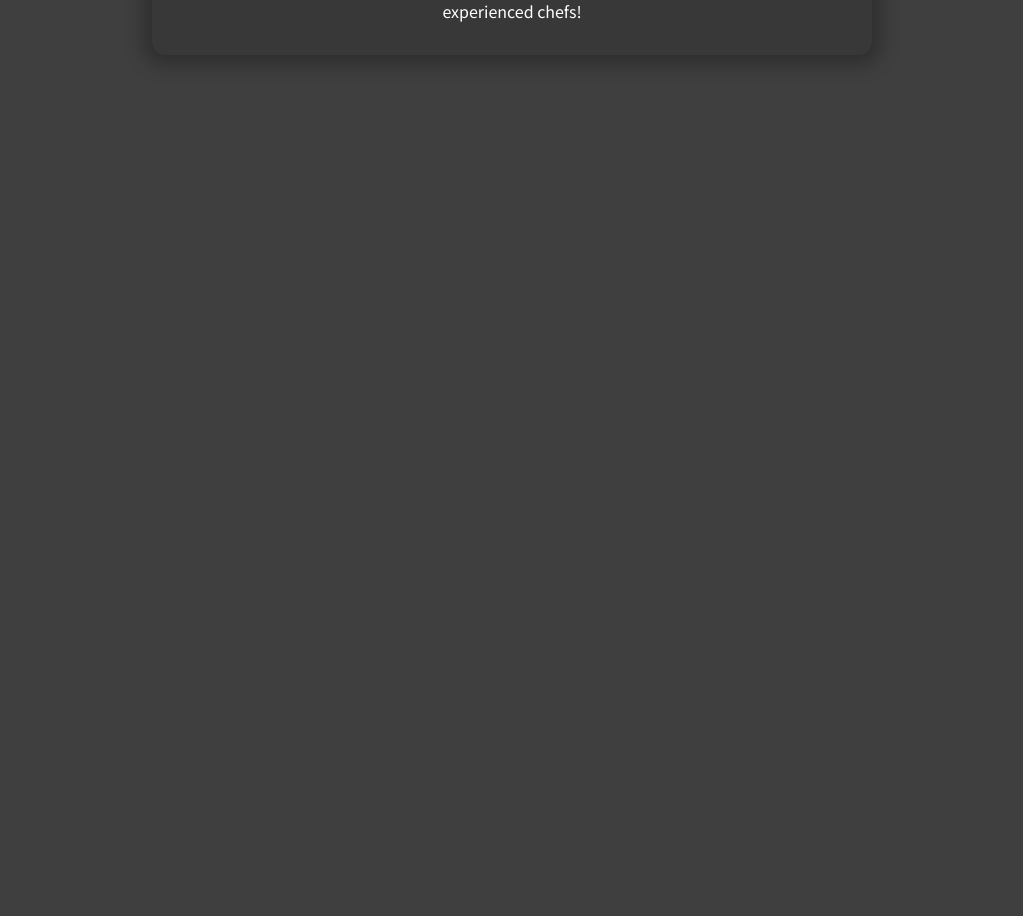
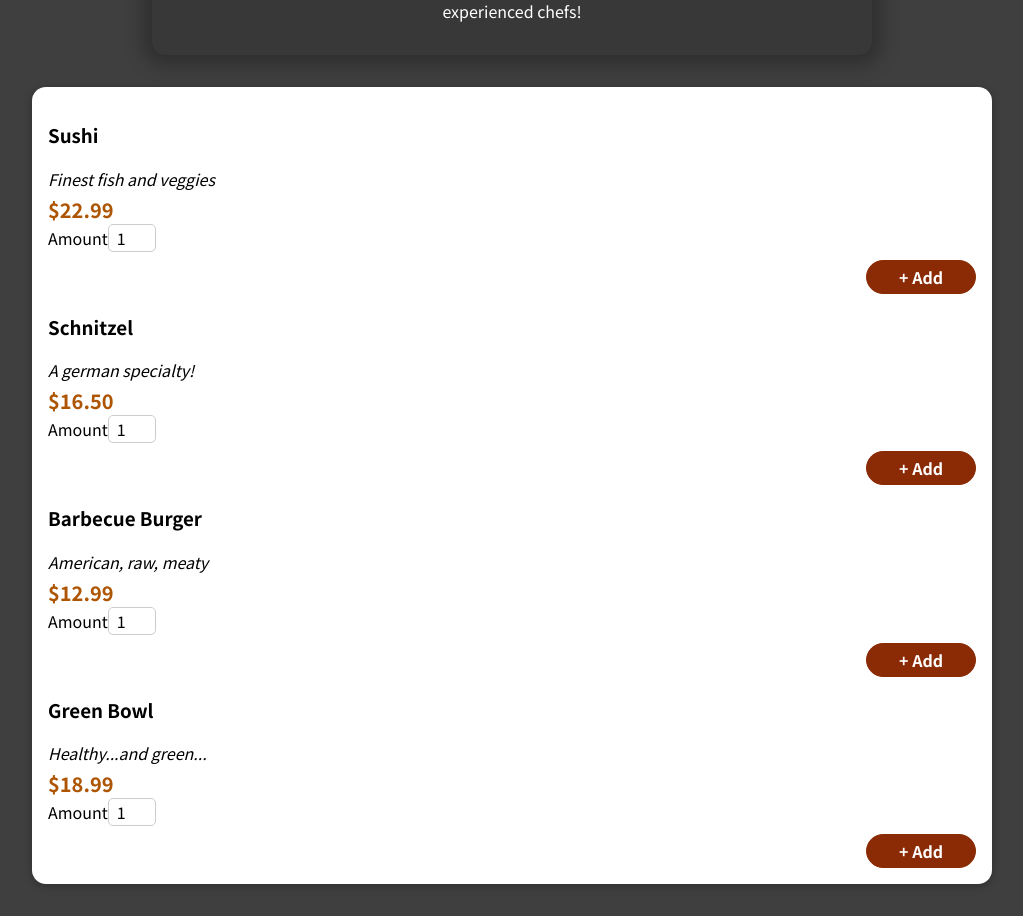
Before and after one commit to ShrutM07/Header-of-restaurant-app, a React (Create React App) app: page / in a window 1280 px wide. Shown: the part 418-1334 px from the top of the page, without its empty margins (128-1151 px from the left). Before the commit the page ends 800 px from the top, so only its background shows below. Built offline with nearby package versions, Linux system fonts and the light colour scheme.

Commit message:
Adding a Form

```diff
--- /dev/null
+++ b/src/components/Meals/AvailableMeals.js
@@ -0,0 +1,54 @@
+import Card from '../UI/Card';
+import MealItem from './MealItem/MealItem';
+import classes from './AvailableMeals.module.css';
+
+
+
+const DUMMY_MEALS = [
+    {
+      id: 'm1',
+      name: 'Sushi',
+      description: 'Finest fish and veggies',
+      price: 22.99,
+    },
+    {
+      id: 'm2',
+      name: 'Schnitzel',
+      description: 'A german specialty!',
+      price: 16.5,
+    },
+    {
+      id: 'm3',
+      name: 'Barbecue Burger',
+      description: 'American, raw, meaty',
+      price: 12.99,
+    },
+    {
+      id: 'm4',
+      name: 'Green Bowl',
+      description: 'Healthy...and green...',
+      price: 18.99,
+    },
+  ];
+
+  const AvailableMeals =() => {
+    const mealsList = DUMMY_MEALS.map((meal) => (
+        <MealItem
+        key={meal.id}
+        name={meal.name}
+        description={meal.description}
+        price={meal.price}
+        />
+    ));
+
+
+    return (
+    <section className={classes.meals}>
+        <Card>
+        <ul>{mealsList}</ul>
+        </Card>
+    </section>
+    );
+  };
+
+export default AvailableMeals;
--- /dev/null
+++ b/src/components/Meals/AvailableMeals.module.css
@@ -0,0 +1,24 @@
+.meals {
+    max-width: 60rem;
+    width: 90%;
+    margin: 2rem auto;
+    animation: meals-appear 1s ease-out forwards;
+  }
+
+  .meals ul {
+    list-style: none;
+    margin: 0;
+    padding: 0;
+  }
+
+  @keyframes meals-appear {
+    from {
+      opacity: 0;
+      transform: translateY(3rem);
+    }
+
+    to {
+      opacity: 1;
+      transform: translateY(0);
+    }
+  }
--- /dev/null
+++ b/src/components/Meals/MealItem/MealItem.js
@@ -0,0 +1,23 @@
+import MealItemForm from './MealItemForm';
+import classes from './MealItem.module.css';
+
+
+    const MealItem = (props) =>{
+    const price = `$${props.price.toFixed(2)}`;
+
+    return (
+    <li>
+        <div>
+            <h3>{props.name}</h3>
+            <div className={classes.description}>{props.description}</div>
+            <div className={classes.price}>{price}</div>
+            </div>
+        <div>
+            <MealItemForm />
+
+        </div>
+    </li>
+    );
+};
+
+export default MealItem;
--- /dev/null
+++ b/src/components/Meals/MealItem/MealItem.module.css
@@ -0,0 +1,22 @@
+.meal {
+    display: flex;
+    justify-content: space-between;
+    margin: 1rem;
+    padding-bottom: 1rem;
+    border-bottom: 1px solid #ccc;
+  }
+
+  .meal h3 {
+    margin: 0 0 0.25rem 0;
+  }
+
+  .description {
+    font-style: italic;
+  }
+
+  .price {
+    margin-top: 0.25rem;
+    font-weight: bold;
+    color: #ad5502;
+    font-size: 1.25rem;
+  }
--- /dev/null
+++ b/src/components/Meals/MealItem/MealItemForm.js
@@ -0,0 +1,22 @@
+import Input from '../../UI/Input';
+import classes from './MealItemForm.module.css';
+
+const MealItemForm = props => {
+    return (
+    <form className={classes.form}>
+        <Input label='Amount'
+        input={{
+            id: 'amout',
+            type: 'number',
+            min: '1',
+            max: '5',
+            step: '1',
+            defaultValue: '1',
+        }} />
+        <button>+ Add</button>
+    </form>
+    );
+
+};
+
+export default MealItemForm;
--- /dev/null
+++ b/src/components/Meals/MealItem/MealItemForm.module.css
@@ -0,0 +1,20 @@
+.form {
+    text-align: right;
+  }
+
+  .form button {
+    font: inherit;
+    cursor: pointer;
+    background-color: #8a2b06;
+    border: 1px solid #8a2b06;
+    color: white;
+    padding: 0.25rem 2rem;
+    border-radius: 20px;
+    font-weight: bold;
+  }
+
+  .form button:hover,
+  .form button:active {
+    background-color: #641e03;
+    border-color: #641e03;
+  }
--- a/src/components/Meals/Meals.js
+++ b/src/components/Meals/Meals.js
@@ -1,10 +1,13 @@
 import { Fragment } from "react";
+
 import MealsSummary from "./MealsSummary";
+import AvailableMeals from "./AvailableMeals";
 
 const Meals = () => {
     return(
     <Fragment>
         <MealsSummary />
+        <AvailableMeals />
     </Fragment>
     );
 
--- /dev/null
+++ b/src/components/UI/Card.js
@@ -0,0 +1,7 @@
+import classes from './Card.module.css';
+
+const Card = props => {
+    return <div className={classes.card}>{props.children}</div>
+};
+
+export default Card;
--- /dev/null
+++ b/src/components/UI/Card.module.css
@@ -0,0 +1,6 @@
+.card {
+    padding: 1rem;
+    box-shadow: 0 2px 8px rgba(0, 0, 0, 0.25);
+    border-radius: 14px;
+    background-color: white;
+}
--- /dev/null
+++ b/src/components/UI/Input.js
@@ -0,0 +1,14 @@
+import classes from './Input.module.css';
+
+const Input = props => {
+
+    return (
+    <div className={classes.input}>
+        <lable htmlFor={props.input.id}>{props.label}</lable>
+        <input {...props.input}/>
+
+    </div>
+    );
+};
+
+export default Input;
--- /dev/null
+++ b/src/components/UI/Input.module.css
@@ -0,0 +1,18 @@
+.input {
+    display: flex;
+    align-items: center;
+    margin-bottom: 0.5rem;
+  }
+
+  .input label {
+    font-weight: bold;
+    margin-right: 1rem;
+  }
+
+  .input input {
+    width: 3rem;
+    border-radius: 5px;
+    border: 1px solid #ccc;
+    font: inherit;
+    padding-left: 0.5rem;
+  }
```
